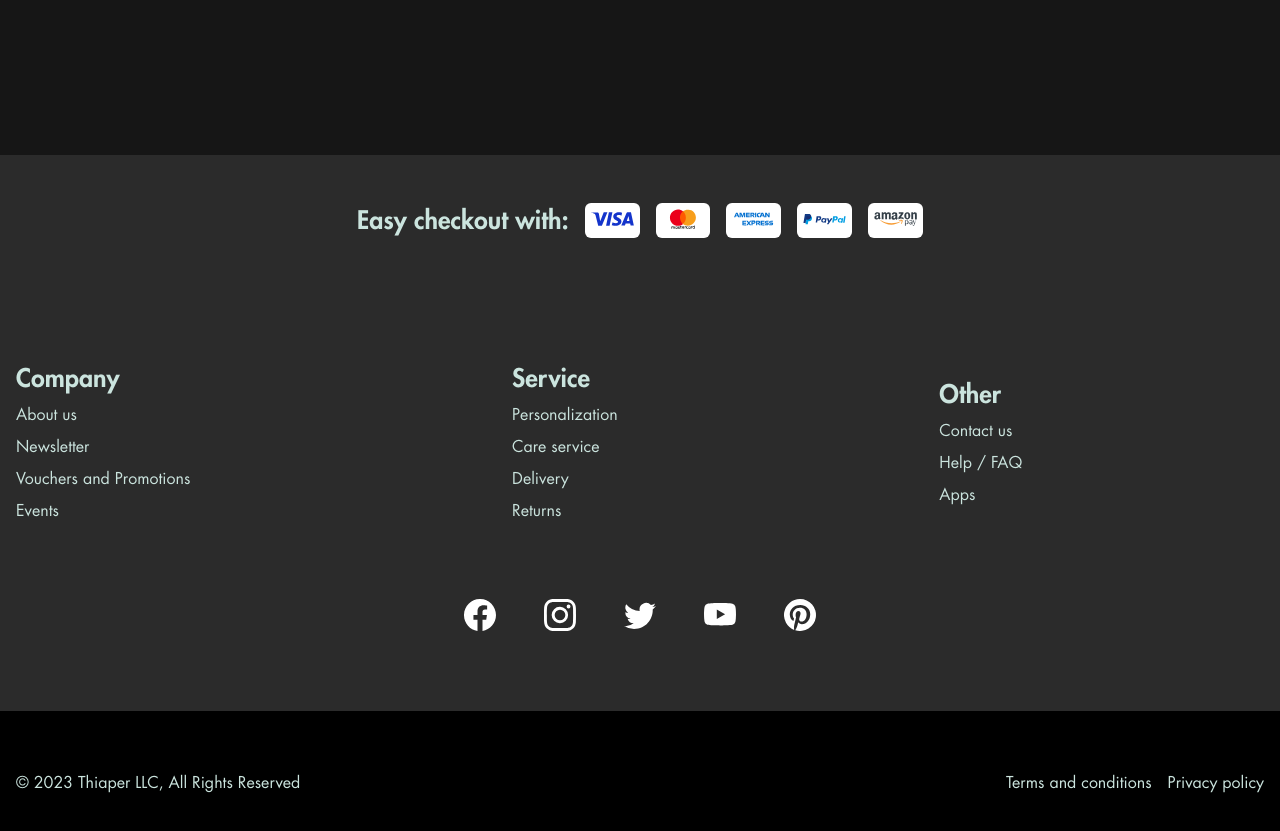
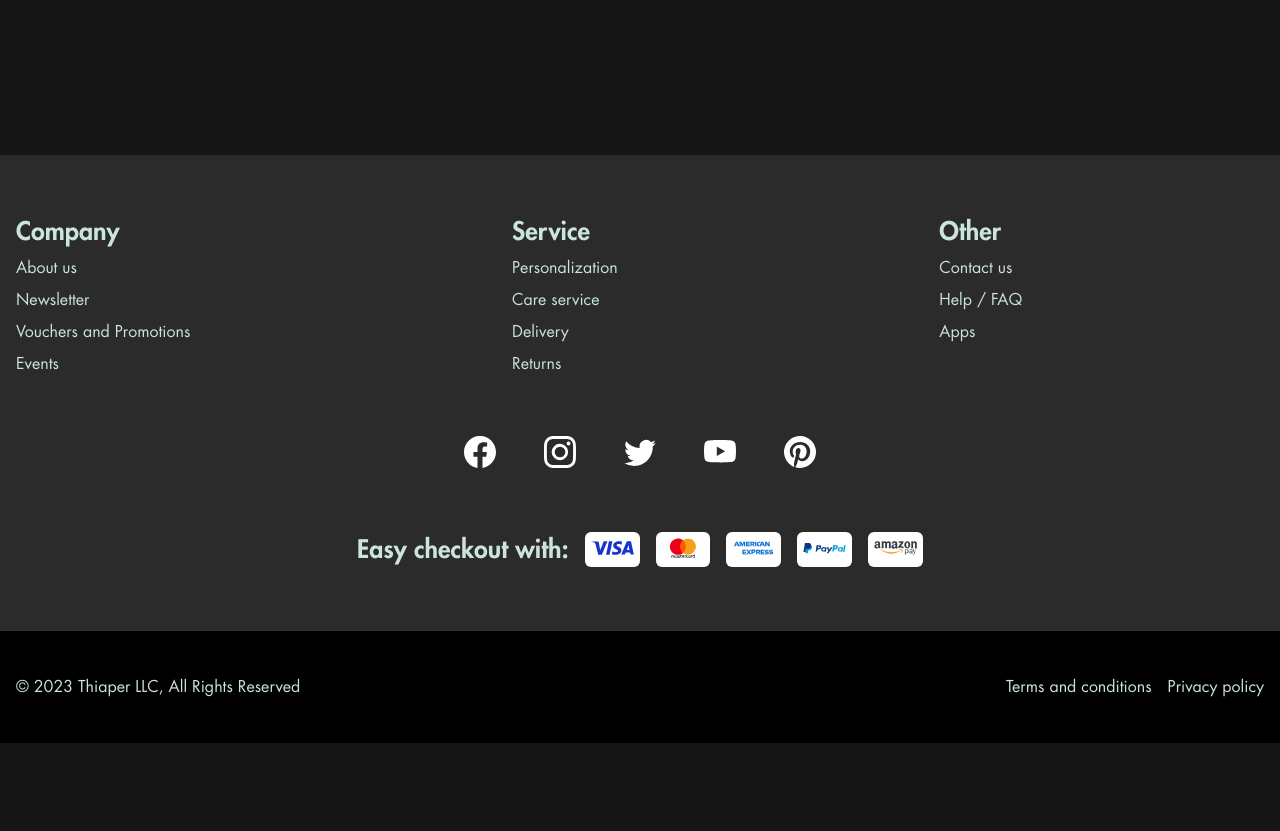
Before and after one commit to stanciuruben/Thiaper, a website: page index.html in a window 1280 px wide. Shown: the part 5459-6290 px from the top of the page. After the commit the page ends 6202 px from the top, so only its background shows below. Drawn offline with Linux system fonts and the light colour scheme.

Commit message:
update: footer style

```diff
--- a/index.html
+++ b/index.html
@@ -945,25 +945,6 @@
 			</section>
 
 			<footer class="footer">
-				<ul class="footer__pay-methods">
-					<h3 class="heading-3 text-white">Easy checkout with:</h3>
-					<li class="footer__pay-methods__item">
-						<img src="img/icons/visa.svg" alt="" />
-					</li>
-					<li class="footer__pay-methods__item">
-						<img src="img/icons/mastercard.svg" alt="" />
-					</li>
-					<li class="footer__pay-methods__item">
-						<img src="img/icons/amex.svg" alt="" />
-					</li>
-					<li class="footer__pay-methods__item">
-						<img src="img/icons/paypal.svg" alt="" />
-					</li>
-					<li class="footer__pay-methods__item">
-						<img src="img/icons/amazonpay.svg" alt="" />
-					</li>
-				</ul>
-
 				<div class="footer__grid container">
 					<ul class="footer__grid__list">
 						<h4 class="heading-3">Company</h4>
@@ -1033,6 +1014,24 @@
 						<a href="#">
 							<img src="img/icons/pinterest.svg" alt="" />
 						</a>
+					</li>
+				</ul>
+				<ul class="footer__pay-methods">
+					<h3 class="heading-3 text-white">Easy checkout with:</h3>
+					<li class="footer__pay-methods__item">
+						<img src="img/icons/visa.svg" alt="" />
+					</li>
+					<li class="footer__pay-methods__item">
+						<img src="img/icons/mastercard.svg" alt="" />
+					</li>
+					<li class="footer__pay-methods__item">
+						<img src="img/icons/amex.svg" alt="" />
+					</li>
+					<li class="footer__pay-methods__item">
+						<img src="img/icons/paypal.svg" alt="" />
+					</li>
+					<li class="footer__pay-methods__item">
+						<img src="img/icons/amazonpay.svg" alt="" />
 					</li>
 				</ul>
 				<div class="footer__bottom">
--- a/scss/components/_footer.scss
+++ b/scss/components/_footer.scss
@@ -1,5 +1,11 @@
 .footer {
 	background-color: $bg-primary--light;
+	position: relative;
+	display: flex;
+	flex-direction: column;
+	align-items: center;
+	padding-top: 4rem;
+	gap: 4rem;
 
 	&__pay-methods {
 		display: flex;
@@ -7,7 +13,7 @@
 		align-items: center;
 		flex-wrap: wrap;
 		justify-content: center;
-		padding: 3rem 1rem;
+		padding: 0 1rem;
 
 		&__item {
 			display: inline-block;
@@ -25,7 +31,6 @@
 		gap: 3rem;
 		justify-content: center;
 		flex-wrap: wrap;
-		margin: 5rem 0;
 		padding: 0 1rem;
 
 		&__item a {
@@ -40,14 +45,15 @@
 	}
 
 	&__grid {
-		margin: 5rem auto;
-		padding: 0 1rem;
 		display: flex;
 		gap: 5rem;
 		flex-wrap: wrap;
-		align-items: center;
+		align-items: start;
+		justify-content: space-between;
+		padding: 0 1rem;
 
 		&__list {
+			min-width: 15rem;
 			color: $white;
 			display: flex;
 			flex-direction: column;
@@ -63,7 +69,7 @@
 
 	&__bottom {
 		background-color: $black;
-		padding: 1rem 0;
+		width: 100%;
 
 		& .container {
 			display: flex;
@@ -115,3 +121,11 @@
 		}
 	}
 }
+
+@media screen and (max-width: 590px) {
+	.footer {
+		&__grid {
+			flex-direction: column;
+		}
+	}
+}
```
Also changed, not shown: main.css, 1 other file.
